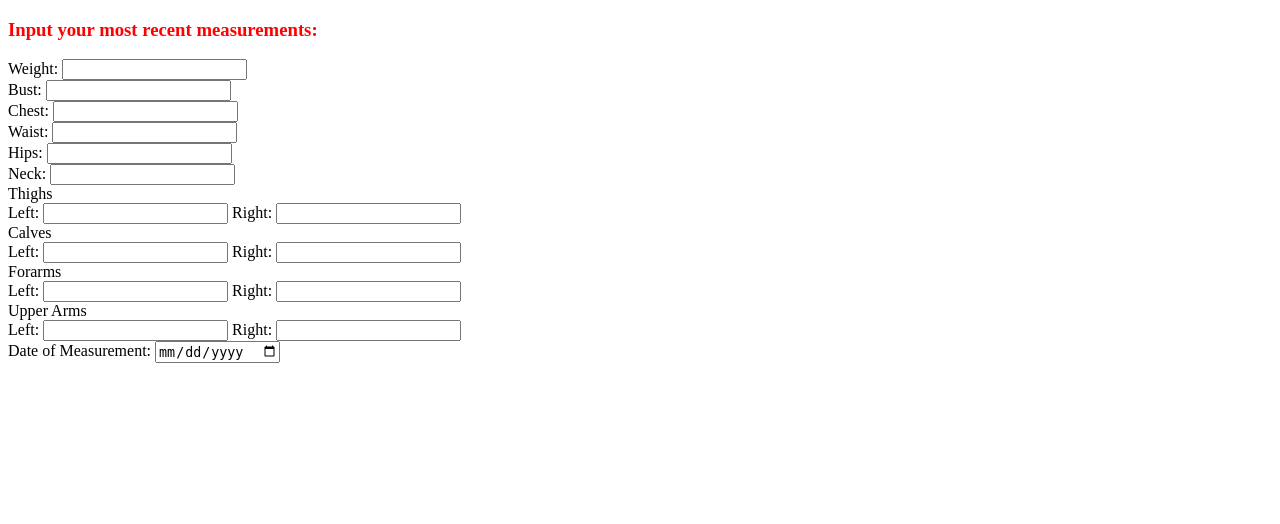
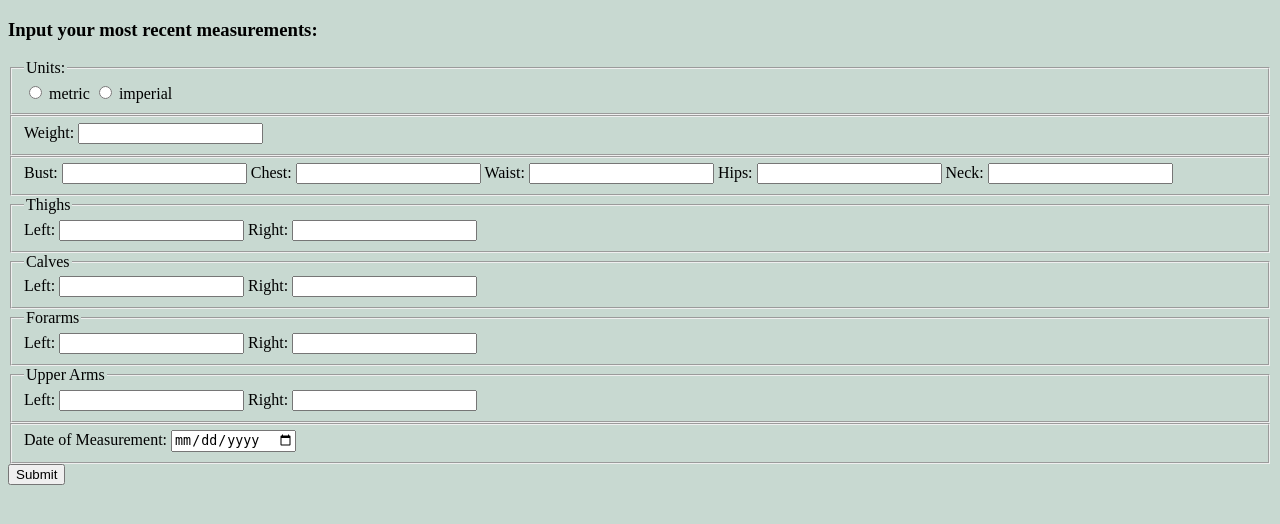
Before and after one commit to zelda4669/weight-loss-tracker, a Django app: page / in a window 1280 px wide. Shown: the top 524 px of the page. Run offline with Django 4.2, Linux system fonts and the light colour scheme.

Commit message:
Adjust form design

```diff
--- /dev/null
+++ b/weighttracker/static/css/base.css
@@ -0,0 +1,3 @@
+body {
+    background-color: #C8D9D1;
+}
--- a/weighttracker/style/style.css
+++ /dev/null
@@ -1,3 +0,0 @@
-h3 {
-    color: red;
-}
--- a/weighttracker/templates/base.html
+++ b/weighttracker/templates/base.html
@@ -1,11 +1,12 @@
 <!DOCTYPE html>
+{% load static %}
 <html lang="en">
 <head>
     <meta charset="UTF-8">
     <meta http-equiv="X-UA-Compatible" content="IE=edge">
     <meta name="viewport" content="width=device-width, initial-scale=1.0">
     <title>Body Composition Tracker</title>
-    <link rel="stylesheet" href="../style/style.css">
+    <link rel="stylesheet" href="../static/css/base.css">
 </head>
 <body>
     {% block content %}
--- a/weighttracker/templates/home.html
+++ b/weighttracker/templates/home.html
@@ -4,56 +4,64 @@
 
 <h3>Input your most recent measurements:</h3>
 
-<form>
+<form method = POST>
+    <fieldset>
+        <legend>Units:</legend>
+        <input type="radio" id="metric" name="units" value="metric">
+        <label for="metric">metric</label>
+        <input type="radio" id="imperial" name="units" value="imperial">
+        <label for="imperial">imperial</label>
+    </fieldset>
+    <fieldset>
         <label for="weight">Weight:</label>
-    <input type="text" id="weight" name="weight">
-    <br>
+        <input type="number" id="weight" name="weight">
+    </fieldset>
+    <fieldset>
         <label for="bust">Bust:</label>
-    <input type="text" id="bust" name="bust">
-    <br>
+        <input type="number" id="bust" name="bust">
         <label for="chest">Chest:</label>
-    <input type="text" id="chest" name="chest">
-    <br>
+        <input type="number" id="chest" name="chest">
         <label for="waist">Waist:</label>
-    <input type="text" id="waist" name="waist">
-    <br>
+        <input type="number" id="waist" name="waist">
         <label for="hips">Hips:</label>
-    <input type="text" id="hips" name="hips">
-    <br>
+        <input type="number" id="hips" name="hips">
         <label for="neck">Neck:</label>
-    <input type="text" id="neck" name="neck">
-    <br>
-    <label>Thighs</label>
-    <br>
+        <input type="number" id="neck" name="neck">
+    </fieldset>
+    <fieldset>
+        <legend>Thighs</legend>
         <label for="lthigh">Left:</label>
-    <input type="text" id="lthigh" name="lthigh">
+        <input type="number" id="lthigh" name="lthigh">
         <label for="rthigh">Right:</label>
-    <input type="text" id="rthigh" name="rthigh">
-    <br>
-    <label>Calves</label>
-    <br>
+        <input type="number" id="rthigh" name="rthigh">
+    </fieldset>
+    <fieldset>
+        <legend>Calves</legend>
         <label for="lcalf">Left:</label>
-    <input type="text" id="lcalf" name="lcalf">
+        <input type="number" id="lcalf" name="lcalf">
         <label for="rcalf">Right:</label>
-    <input type="text" id="rcalf" name="rcalf">
-    <br>
-    <label>Forarms</label>
-    <br>
+        <input type="number" id="rcalf" name="rcalf">
+    </fieldset>
+    <fieldset>
+        <legend>Forarms</legend>
         <label for="lforearm">Left:</label>
-    <input type="text" id="lforearm" name="lforearm">
+        <input type="number" id="lforearm" name="lforearm">
         <label for="rforearm">Right:</label>
-    <input type="text" id="rforearm" name="rforearm">
-    <br>
-    <label>Upper Arms</label>
-    <br>
+        <input type="number" id="rforearm" name="rforearm">
+    </fieldset>
+    <fieldset>
+        <legend>Upper Arms</legend>
         <label for="luarm">Left:</label>
-    <input type="text" id="luarm" name="luarm">
+        <input type="number" id="luarm" name="luarm">
         <label for="ruarm">Right:</label>
-    <input type="text" id="ruarm" name="ruarm">
-    <br>
+        <input type="number" id="ruarm" name="ruarm">
+    </fieldset>
+    <fieldset>
         <label for="date">Date of Measurement:</label>
         <input type="date" id="date" name="date">
-    <br>
+    </fieldset>
+
+    <button type="submit">Submit</button>
 </form>
 
 {% endblock content %}
--- a/weighttracker/weighttracker/settings.py
+++ b/weighttracker/weighttracker/settings.py
@@ -118,6 +118,7 @@ USE_TZ = True
 # https://docs.djangoproject.com/en/4.0/howto/static-files/
 
 STATIC_URL = 'static/'
+STATICFILES_DIRS = [BASE_DIR / 'static']
 
 # Default primary key field type
 # https://docs.djangoproject.com/en/4.0/ref/settings/#default-auto-field
```
Also changed, not shown: 1 other file. Lines whose indentation alone changed are shown as unchanged.
